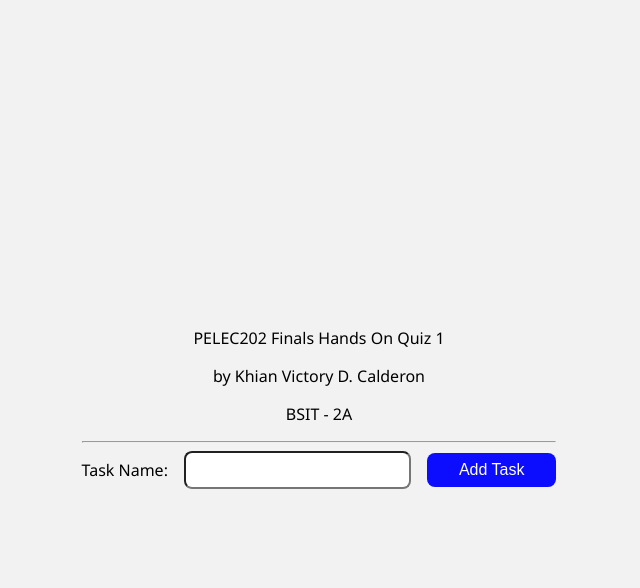
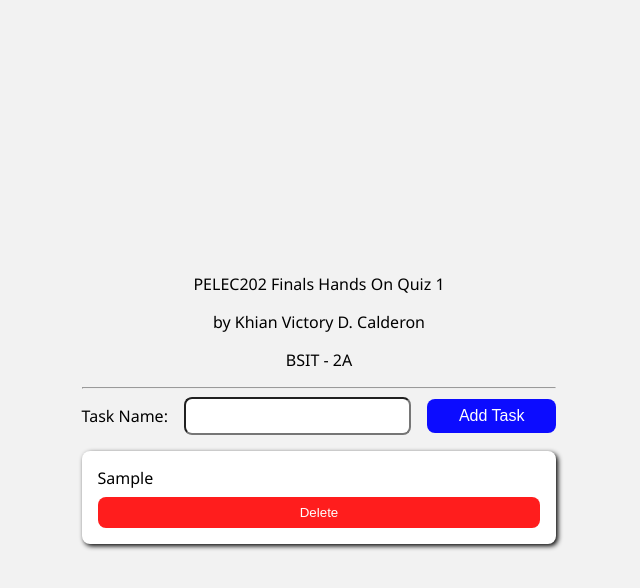
Before and after one commit to khianvictorycalderon/pelec202-redux-task-manager, a React (Create React App) app: page / in a window 1280 px wide. Both pictures are taken after typing "Sample" into the empty fields and a click on the button "Add Task". Shown: the top 588 px of the page, without its empty margins (321-961 px from the left). Built offline with nearby package versions, Linux system fonts and the light colour scheme.

Commit message:
Completed output section

```diff
--- a/src/App.js
+++ b/src/App.js
@@ -5,36 +5,37 @@ import { useState } from "react";
 export default function App() {
 
   // Redux
-  const tasks = useSelector(state => state.tasks);
-  const dispath = useDispatch();
-  // ---------------------
+  const tasks = useSelector((state) => state.tasks);
+  const dispatch = useDispatch();
+  // ================================================
 
   const [taskNameInput, setTaskNameInput] = useState("");
 
-  const handleAddTask = async(e) => {
-    e.preventDefault(); // Prevents browser refresh
+  const handleAddTask = (e) => {
+    e.preventDefault();
 
     if (!taskNameInput.trim()) {
       alert("Please enter a task name!");
       return;
     }
 
-    // Generate random ID (No duplicate)
+    // ID generation (prevents duplicates)
     let task_id;
     do {
       task_id = Math.floor(Math.random() * 91049102853);
-    } while (tasks.find(item => item.id === task_id));
+    } while (tasks.find((item) => item.id === task_id));
 
     // Add to redux store
-    dispath(addTask({
-      id: task_id,
-      name: taskNameInput
-    }));
+    dispatch(
+      addTask({
+        id: task_id,
+        name: taskNameInput,
+      })
+    );
 
-    // Clears user input
+    // Clears user input (for ux)
     setTaskNameInput("");
-
-  }
+  };
 
   return (
     <div>
@@ -43,12 +44,9 @@ export default function App() {
       <p className="text-center">by Khian Victory D. Calderon</p>
       <p className="text-center">BSIT - 2A</p>
 
-      <hr/>
+      <hr />
 
-      <form
-        onSubmit={handleAddTask}
-        className="input-section"
-        >
+      <form onSubmit={handleAddTask} className="input-section">
         <label htmlFor="only-input">Task Name:</label>
         <input
           id="only-input"
@@ -59,6 +57,21 @@ export default function App() {
         <button type="submit">Add Task</button>
       </form>
 
+      <div className="outputs-wrapper">
+        {tasks.map((task) => (
+          <div
+            key={task.id}
+            className="output-card"
+            >
+            <span>{task.name}</span>
+            <br/>
+            <button onClick={() => dispatch(deleteTask(task.id))}>
+              Delete
+            </button>
+          </div>
+        ))}
+      </div>
+
     </div>
   );
 }
--- a/src/index.css
+++ b/src/index.css
@@ -46,3 +46,33 @@ body {
 .input-section > label {
   font-size: 1rem;
 }
+
+.outputs-wrapper {
+  display: flex;
+  flex-direction: column;
+  gap: 1rem;
+  margin-top: 1rem;
+}
+
+.output-card {
+  border-radius: 8px;
+  background-color: white;
+  box-shadow: 2px 2px 5px black;
+  padding: 1rem;
+}
+
+.output-card > button {
+  padding: 0.5rem 2rem 0.5rem 2rem;
+  background-color: rgb(255, 29, 29);
+  color: white;
+  border-radius: 8px;
+  border: none;
+  transition: 0.3s;
+  cursor: pointer;
+  margin-top: 0.5rem;
+  width: 100%;
+}
+
+.output-card > button:hover {
+  background-color: rgb(255, 64, 64);
+}
```
